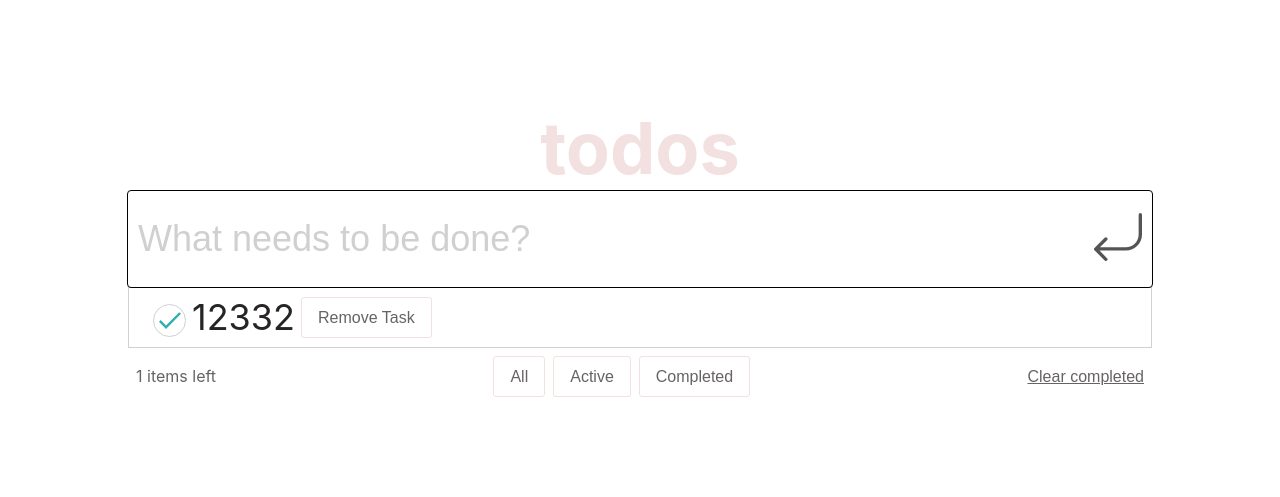
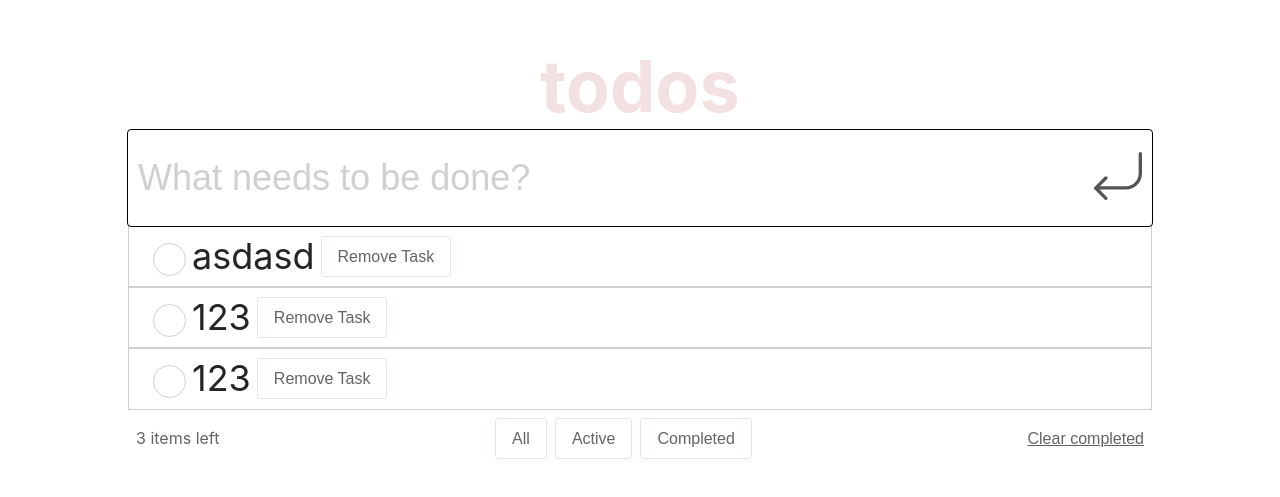
Before and after one commit to Onfire22/todo-react-list, a React (Create React App) app: page / in a window 1280 px wide. Shown: the part 145-642 px from the top of the page. Built offline with nearby package versions, Linux system fonts and the light colour scheme; data requests are answered from the project's data file.

Commit message:
added filters

```diff
--- a/server/db.json
+++ b/server/db.json
@@ -1,9 +1,19 @@
 {
   "tasks": [
     {
-      "id": "deBRyZfz6Svb3Xwurv8y_",
-      "title": "12332",
-      "completed": true
+      "id": "oDRnCLfWuXK1hdSxHPqLe",
+      "title": "asdasd",
+      "completed": false
+    },
+    {
+      "id": "AduatKsWqyI3spd-rhtdO",
+      "title": "123",
+      "completed": false
+    },
+    {
+      "id": "2S_eo2MGjViK_KpSgO8yD",
+      "title": "123",
+      "completed": false
     }
   ]
 }
--- a/src/components/Tasks.jsx
+++ b/src/components/Tasks.jsx
@@ -1,14 +1,19 @@
 import { useSelector } from "react-redux";
 import Task from "./Task";
+import tasksSelector from "../store/tasksSelector";
 
 const Tasks = () => {
-  const tasks = useSelector(state => state.tasks.tasks);
+  const filter = useSelector(state => state.filter);
+  const tasks = useSelector(state => tasksSelector(state, filter));
+
   return (
-    <ul className="tasks__list">
-      {tasks.length && tasks.map((task) => {
-        return <Task key={task.id} {...task} />
-      })}
-    </ul>
+    <>
+      {!!tasks.length && <ul className="tasks__list">
+        {tasks.map((task) => {
+          return <Task key={task.id} {...task} />
+        })}
+      </ul>}
+    </>
   );
 };
 
--- a/src/layout/Footer.jsx
+++ b/src/layout/Footer.jsx
@@ -1,14 +1,34 @@
-import { useSelector } from "react-redux";
+import { useSelector, useDispatch } from "react-redux";
+import { getFilter } from "../store/filtersSlice";
+import tasksSelector from "../store/tasksSelector";
 
 const Footer = () => {
-  const tasks = useSelector(state => state.tasks.tasks);
+  const filter = useSelector(state => state.filter);
+  const tasks = useSelector(state => tasksSelector(state, filter));
+  const dispatch = useDispatch();
+
   return (
     <footer className="todo__footer">
       <p className="todo__footer-count">{tasks.length} items left</p>
       <div className="todo__footer-controls">
-        <button className="todo__filter-control">All</button>
-        <button className="todo__filter-control">Active</button>
-        <button className="todo__filter-control">Completed</button>
+        <button
+          onClick={() => dispatch(getFilter('all'))}
+          className="todo__filter-control"
+        >
+          All
+        </button>
+        <button
+          onClick={() => dispatch(getFilter('active'))}
+          className="todo__filter-control"
+        >
+          Active
+        </button>
+        <button
+          onClick={() => dispatch(getFilter('completed'))}
+          className="todo__filter-control"
+        >
+          Completed
+        </button>
       </div>
       <button className="todo__clear-control">Clear completed</button>
     </footer>
--- /dev/null
+++ b/src/store/filtersSlice.js
@@ -0,0 +1,14 @@
+import { createSlice } from "@reduxjs/toolkit";
+
+const filtersSlice = createSlice({
+  name: 'filters',
+  initialState: 'all',
+  reducers: {
+    getFilter: (_, action) => {
+      return action.payload;
+    },
+  },
+});
+
+export const { getFilter } = filtersSlice.actions;
+export default filtersSlice.reducer;
--- a/src/store/index.js
+++ b/src/store/index.js
@@ -1,8 +1,10 @@
 import { configureStore } from "@reduxjs/toolkit";
 import tasksReducer from './tasksSlice';
+import filtersReducer from './filtersSlice';
 
 export default configureStore({
   reducer: {
     tasks: tasksReducer,
+    filter: filtersReducer,
   }
 });
--- /dev/null
+++ b/src/store/tasksSelector.js
@@ -0,0 +1,13 @@
+const tasksSelector = (state, type) => {
+  switch (type) {
+    case 'completed':
+      return state.tasks.tasks.filter(task => task.completed);
+    case 'active':
+      return state.tasks.tasks.filter(task => !task.completed);
+    case 'all':
+    default:
+      return state.tasks.tasks;
+  }
+};
+
+export default tasksSelector;
--- a/src/store/tasksSlice.js
+++ b/src/store/tasksSlice.js
@@ -71,7 +71,6 @@ const tasksSlice = createSlice({
         state.tasks = state.tasks.filter(task => task.id !== action.payload);
       })
       .addCase(checkTask.fulfilled, (state, action) => {
-        console.log(action.payload)
         const index = state.tasks.findIndex(task => task.id === action.payload.id);
         state.tasks[index].completed = action.payload.completed;
       })
```
